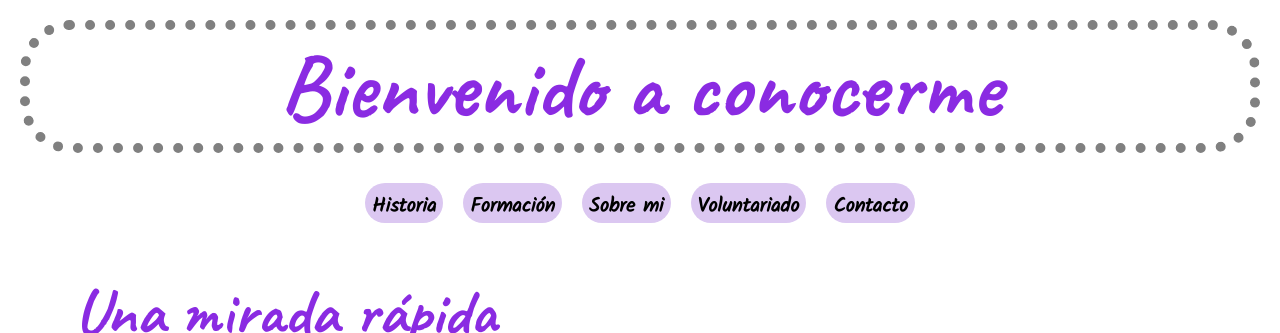
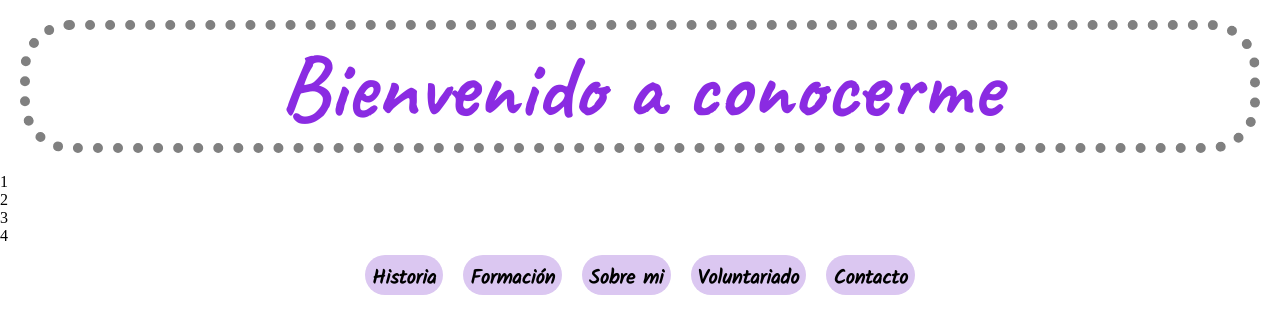
Before and after one commit to rociofer/PruebaCoderHouse, a plain HTML site: page index.html in a window 1280 px wide. Shown: the top 333 px of the page. Drawn offline with Linux system fonts and the light colour scheme.

Commit message:
cambios en index

```diff
--- a/index.html
+++ b/index.html
@@ -15,6 +15,14 @@
 <body>
     <header>
         <h1 class="formatoTitulo1"> Bienvenido a conocerme </h1>
+        <nav>
+            <ul>
+                <li>1</li>
+                <li>2</li>
+                <li>3</li>
+                <li>4</li>
+            </ul>
+        </nav>
     </header>
 
     <nav class="menuGeneral">
@@ -41,8 +49,8 @@
 
         <section class="presentacion">
             <h2 class="mirada">Una mirada rápida</h2>
-            <iframe class="video"
-            height="400" src="https://www.youtube.com/embed/K8dToxhNGb8?list=PLCYBQp7vbvBEj1fpQrLxwF43DPT5_gtxH"
+            <iframe class="video" height="400"
+                src="https://www.youtube.com/embed/K8dToxhNGb8?list=PLCYBQp7vbvBEj1fpQrLxwF43DPT5_gtxH"
                 title="YouTube video player" frameborder="0"
                 allow="accelerometer; autoplay; clipboard-write; encrypted-media; gyroscope; picture-in-picture"
                 allowfullscreen></iframe>
```
